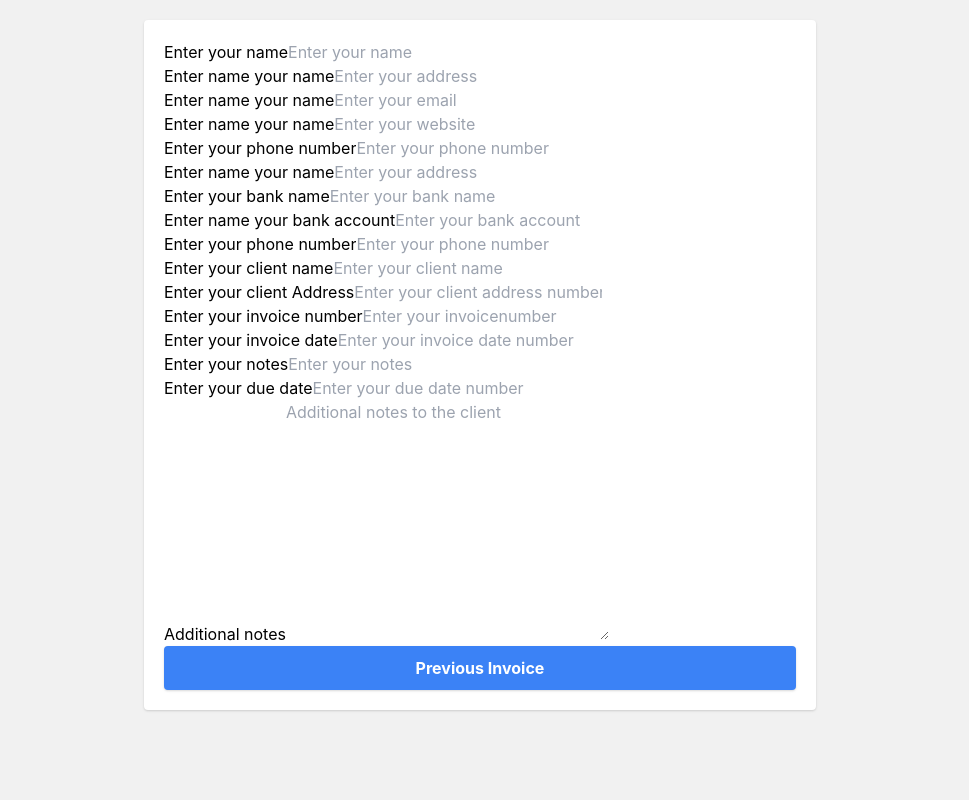
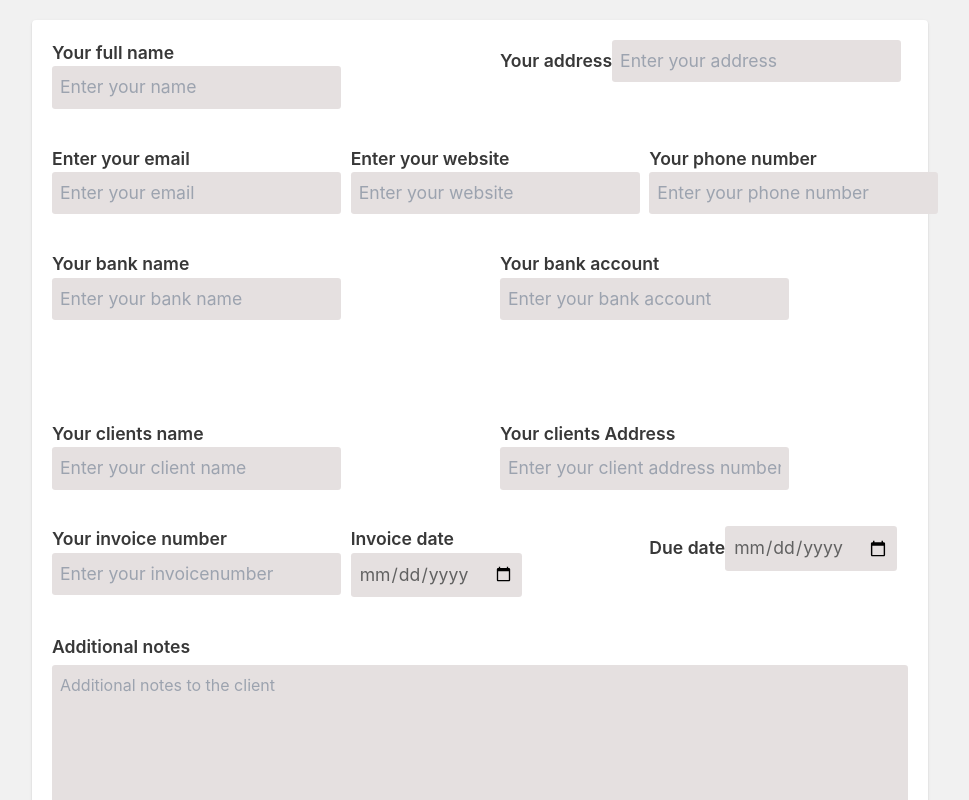
Before and after one commit to Mutai-Gilbert/Create-Invoice, a React (Create React App) app: page / in a window 1280 px wide. Shown: the top 800 px of the page, without its empty margins (160-1129 px from the left). Built offline with nearby package versions, Linux system fonts and the light colour scheme.

Commit message:
Add new files

```diff
--- a/src/App.js
+++ b/src/App.js
@@ -28,7 +28,7 @@ function App() {
     window.print();
   };
   return (
-    <main className="m-5 p-5 md:max-w-xl md:mx-auto xl:max-w-2xl bg-white rounded shadow">
+    <main className="m-5 p-5 md:max-w-xl md:mx-auto xl:max-w-4xl bg-white rounded shadow">
       {showInvoice ? (
         <div>
           <Header handlePrint={handlePrint} />
@@ -59,13 +59,12 @@ function App() {
           </button>
         </div>
       ) : (
-
         <>
-
           <div className="flex flex-col justify-center">
-
+            <article className="md:grid grid-cols-2 gap-10">
+              <div className="flex flex-col">
                 <label htmlFor="name">
-              Enter your name
+                  Your full name
                   <input
                     type="text"
                     name="text"
@@ -76,10 +75,10 @@ function App() {
                     onChange={(e) => setName(e.target.value)}
                   />
                 </label>
-
+              </div>
+              <div className="flex flex-col">
                 <label htmlFor="address">
-              Enter name your name
-
+                  Your address
                   <input
                     type="text"
                     name="text"
@@ -90,9 +89,12 @@ function App() {
                     onChange={(e) => setAddress(e.target.value)}
                   />
                 </label>
-
+              </div>
+            </article>
+            <article className="md:grid grid-cols-3 gap-10">
+              <div className="flex flex-col">
                 <label htmlFor="email">
-              Enter name your name
+                  Enter your email
                   <input
                     type="email"
                     name="email"
@@ -103,9 +105,10 @@ function App() {
                     onChange={(e) => setEmail(e.target.value)}
                   />
                 </label>
-
+              </div>
+              <div className="flex flex-col">
                 <label htmlFor="website">
-              Enter name your name
+                  Enter your website
                   <input
                     type="url"
                     name="website"
@@ -116,9 +119,10 @@ function App() {
                     onChange={(e) => setWebsite(e.target.value)}
                   />
                 </label>
-
+              </div>
+              <div className="flex flex-col">
                 <label htmlFor="phone">
-              Enter your phone number
+                  Your phone number
                   <input
                     type="text"
                     name="phone"
@@ -129,21 +133,12 @@ function App() {
                     onChange={(e) => setPhone(e.target.value)}
                   />
                 </label>
-            <label htmlFor="address">
-              Enter name your name
-              <input
-                type="text"
-                name="text"
-                id="name"
-                placeholder="Enter your address"
-                autoComplete="off"
-                value={address}
-                onChange={(e) => setAddress(e.target.value)}
-              />
-            </label>
-
+              </div>
+            </article>
+            <article className="md:grid grid-cols-2 gap-10">
+              <div className="flex flex-col">
                 <label htmlFor="bankName">
-              Enter your bank name
+                  Your bank name
                   <input
                     type="text"
                     name="bankName"
@@ -154,9 +149,10 @@ function App() {
                     onChange={(e) => setBankName(e.target.value)}
                   />
                 </label>
-
+              </div>
+              <div className="flex flex-col">
                 <label htmlFor="bankAccount">
-              Enter name your bank account
+                  Your bank account
                   <input
                     type="text"
                     name="bankAccount"
@@ -167,21 +163,12 @@ function App() {
                     onChange={(e) => setBankAccount(e.target.value)}
                   />
                 </label>
-            <label htmlFor="phone">
-              Enter your phone number
-              <input
-                type="text"
-                name="phone"
-                id="phone"
-                placeholder="Enter your phone number"
-                autoComplete="off"
-                value={phone}
-                onChange={(e) => setPhone(e.target.value)}
-              />
-            </label>
-
+              </div>
+            </article>
+            <article className="md:grid grid-cols-2 gap-10 md:mt-16">
+              <div className="flex flex-col">
                 <label htmlFor="clientName">
-              Enter your client name
+                  Your clients name
                   <input
                     type="text"
                     name="clientName"
@@ -193,8 +180,10 @@ function App() {
                   />
                 </label>
 
+              </div>
+              <div className="flex flex-col">
                 <label htmlFor="clientAddress">
-              Enter your client Address
+                  Your clients Address
                   <input
                     type="text"
                     name="clientAddress"
@@ -206,8 +195,13 @@ function App() {
                   />
                 </label>
 
+              </div>
+            </article>
+
+            <article className="md:grid grid-cols-3 gap-10">
+              <div className="flex flex-col">
                 <label htmlFor="invoiceNumber">
-              Enter your invoice number
+                  Your invoice number
                   <input
                     type="text"
                     name="invoiceNumber"
@@ -219,10 +213,12 @@ function App() {
                   />
                 </label>
 
+              </div>
+              <div className="flex flex-col">
                 <label htmlFor="invoiceDate">
-              Enter your invoice date
+                  Invoice date
                   <input
-                type="text"
+                    type="date"
                     name="invoiceDate"
                     id="invoiceDate"
                     placeholder="Enter your invoice date number"
@@ -232,23 +228,12 @@ function App() {
                   />
                 </label>
 
-            <label htmlFor="notes">
-              Enter your notes
+              </div>
+              <div className="flex flex-col">
+                <label htmlFor="dueDate">
+                  Due date
                   <input
-                type="text"
-                name="notes"
-                id="notes"
-                placeholder="Enter your notes"
-                autoComplete="off"
-                value={notes}
-                onChange={(e) => setNotes(e.target.value)}
-              />
-            </label>
-
-            <label htmlFor="dueDate">
-              Enter your due date
-              <input
-                type="text"
+                    type="date"
                     name="dueDate"
                     id="dueDate"
                     placeholder="Enter your due date number"
@@ -258,14 +243,28 @@ function App() {
                   />
                 </label>
 
+              </div>
+            </article>
+
             <label htmlFor="notes">
               Additional notes
-              <textarea name="notes" id="notes" cols="30" rows="10" placeholder="Additional notes to the client" value={notes} onChange={(e) => setNotes(e.target.value)} />
+              {' '}
+
             </label>
+            <textarea
+              name="notes"
+              id="notes"
+              cols="30"
+              rows="10"
+              placeholder="Additional notes to the client"
+              value={notes}
+              onChange={(e) => setNotes(e.target.value)}
+            />
+
             <button
               onClick={() => setShowInvoice(true)}
               type="button"
-              className="bg-blue-500 text-white font-bold py-2 px-8
+              className="mt-5 bg-blue-500 text-white font-bold py-2 px-8
             rounded shadow border-2 border-blue-500
             hover:bg-transparent hover:text-blue-500 transition-all duration-300"
             >
--- a/src/components/Dates.js
+++ b/src/components/Dates.js
@@ -6,21 +6,21 @@ const Dates = ({ invoiceNumber, invoiceDate, dueDate }) => (
     {/* Dates */}
     <article className="my-5 flex items-end justify-end">
       <ul>
-        <li>
+        <li className="p-1">
           <span className="font-bold">
-            invoiceNumber:
+            Invoice number:
           </span>
           {invoiceNumber}
         </li>
-        <li>
+        <li className="p-1">
           <span className="font-bold bg-gray-100">
-            invoiceDate:
+            Invoice date:
           </span>
           {invoiceDate}
         </li>
-        <li>
+        <li className="p-1">
           <span className="font-bold">
-            dueDate:
+            Due date:
           </span>
           {dueDate}
         </li>
--- a/src/components/Footer.js
+++ b/src/components/Footer.js
@@ -6,35 +6,35 @@ const Footer = ({
 }) => (
   <>
     {/* Footer  */}
-    <footer>
+    <footer className="footer border-t-2 border-gray pt-5">
       <ul className="flex flex-wrap items-center justify-center">
         <li>
-          <span>Your Name:</span>
+          <span><strong>Your Name:</strong></span>
           {' '}
           {name}
         </li>
         <li>
-          <span>Your Email Address:</span>
+          <span><strong>Your Email Address:</strong></span>
           {' '}
           {email}
         </li>
         <li>
-          <span>Your Phone Number:</span>
+          <span><strong>Your Phone Number:</strong></span>
           {' '}
           {phone}
         </li>
         <li>
-          <span>Bank Account Name:</span>
+          <span><strong>Bank Account Name:</strong></span>
           {' '}
           {bankName}
         </li>
         <li>
-          <span>Bank Account:</span>
+          <span><strong>Bank Account:</strong></span>
           {' '}
           {bankAccount}
         </li>
         <li>
-          <span>Your Website:</span>
+          <span><strong>Your Website:</strong></span>
           {' '}
           <a href={website}>{website}</a>
         </li>
--- a/src/components/Notes.js
+++ b/src/components/Notes.js
@@ -6,7 +6,7 @@ const Notes = ({ notes }) => (
     {/* Notes  */}
     <section className="mb-5">
       {/* Textarea */}
-      <p>{notes}</p>
+      <p className="lg:w-1/2 text-justify">{notes}</p>
     </section>
 
     {/* End of Notes */}
--- a/src/components/Table.js
+++ b/src/components/Table.js
@@ -2,12 +2,22 @@ import React from 'react';
 
 const Table = () => (
   <>
-    {/* Table  */}
-    <div className="my-5">
-      this is a table
-    </div>
-    {/* End of Table */}
-
+    <table>
+      <thead>
+        <tr>
+          <>Item description</>
+        </tr>
+        <tr>
+          <>Quantity</>
+        </tr>
+        <tr>
+          <>Price</>
+        </tr>
+        <tr>
+          <>Amount</>
+        </tr>
+      </thead>
+    </table>
   </>
 );
 
--- a/src/index.css
+++ b/src/index.css
@@ -17,12 +17,25 @@ body {
   background-color: #f1f1f1;
 }
 
-code {
-  font-family:
-    source-code-pro,
-    Menlo,
-    Monaco,
-    Consolas,
-    'Courier New',
-    monospace;
+label {
+  margin-bottom: 0.3rem;
+  font-size: 1.1rem;
+  font-weight: 600;
+  color: #383838;
 }
+
+input,
+textarea {
+  background-color: rgb(229, 224, 224);
+  padding: 0.5rem;
+  border-radius: 00.2rem;
+  margin-bottom: 2rem;
+  color: #616161;
+}
+button {
+  user-select: none;
+}
+
+.footer li {
+  margin: 0.5rem 0.2rem;
+}
```
Also changed, not shown: src/components/Header.js (+34 -3 lines). Lines whose indentation alone changed are shown as unchanged.
